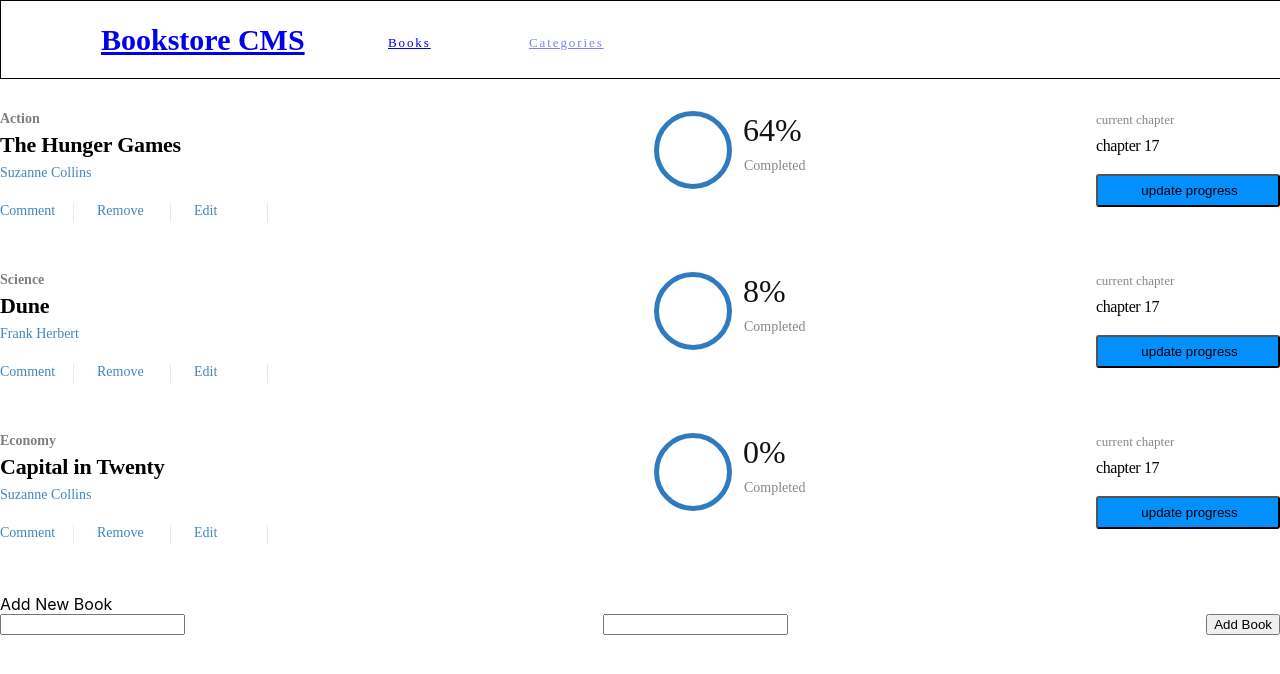
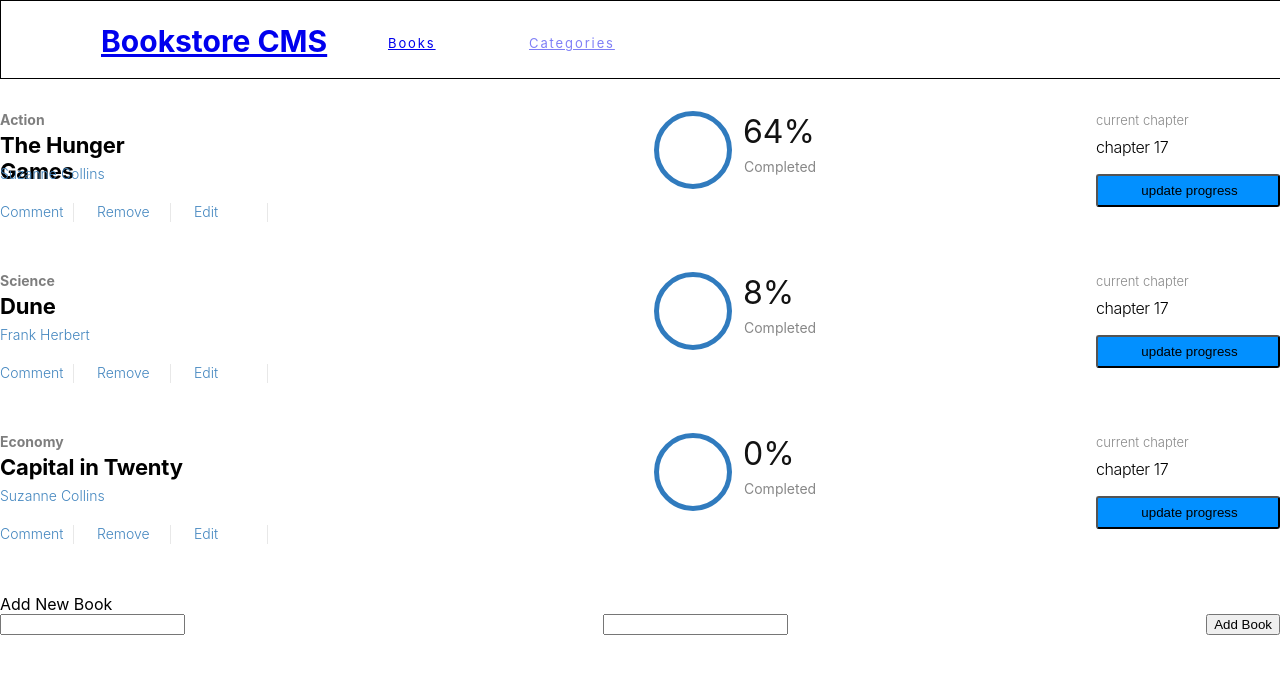
Before and after one commit to tonnytech/BookStore, a React (Create React App) app: page / in a window 1280 px wide. Shown: the top 674 px of the page. Built offline with nearby package versions, Linux system fonts and the light colour scheme.

Commit message:
removed stylelint errors

```diff
--- a/src/Components/Books.module.css
+++ b/src/Components/Books.module.css
@@ -9,7 +9,6 @@
   height: 1.125rem;
   margin: 0 2.438rem 0 0;
   opacity: 0.5;
-    font-family: Montserrat;
   font-size: 0.875rem;
   font-weight: bold;
   font-stretch: normal;
@@ -23,7 +22,6 @@
   width: 12.313rem;
   height: 1.813rem;
   margin: 0.188rem 20.188rem 0 0;
-    font-family: RobotoSlab;
   font-size: 1.375rem;
   font-weight: bold;
   font-stretch: normal;
@@ -37,7 +35,6 @@
   width: 6.688rem;
   height: 1.188rem;
   margin: 0.25rem 0 0;
-    font-family: RobotoSlab;
   font-size: 0.875rem;
   font-weight: 300;
   font-stretch: normal;
@@ -59,7 +56,6 @@
   width: 4.563rem;
   height: 1.188rem;
   margin: 0.188rem 0.938rem 0.125rem 0;
-    font-family: RobotoSlab;
   font-size: 0.875rem;
   font-weight: 300;
   font-stretch: normal;
@@ -87,6 +83,7 @@
   height: 4.25rem;
   border-style: solid;
   border-width: 5px;
+
   /* border-image-source: linear-gradient(to bottom, #307bbe, #379cf6); */
   border-radius: 50%;
   border-image-slice: 1;
@@ -96,7 +93,6 @@
   width: 4.25rem;
   height: 2.438rem;
   margin: 0.063rem 5.75rem 0 0.688rem;
-  font-family: Montserrat;
   font-size: 2rem;
   font-weight: normal;
   font-stretch: normal;
@@ -111,7 +107,6 @@
   height: 1.125rem;
   margin: 0.438rem 4.938rem 0.75rem 0.75rem;
   opacity: 0.5;
-    font-family: Montserrat;
   font-size: 0.875rem;
   font-weight: normal;
   font-stretch: normal;
@@ -126,7 +121,6 @@
   height: 1.125rem;
   margin: 0.063rem 3.625rem 0 3.688rem;
   opacity: 0.5;
-    font-family: RobotoSlab;
   font-size: 0.813rem;
   font-weight: 300;
   font-stretch: normal;
@@ -140,7 +134,6 @@
   width: 4.688rem;
   height: 1.313rem;
   margin: 0.438rem 6.813rem 0.25rem 3.688rem;
-    font-family: RobotoSlab;
   font-size: 1rem;
   font-weight: 300;
   font-stretch: normal;
--- a/src/Components/Menu.module.css
+++ b/src/Components/Menu.module.css
@@ -5,7 +5,7 @@
   border: 1px solid black;
   padding-left: 0.3rem;
   padding-right: 0.3rem;
-    background-color: #FFF;
+  background-color: #fff;
   width: 100%;
   flex-wrap: nowrap;
   margin-bottom: 2rem;
@@ -19,7 +19,6 @@
 }
 
 .BookstoreCMS {
-    font-family: Montserrat;
   font-weight: bold;
   font-stretch: normal;
   font-style: normal;
@@ -29,7 +28,6 @@
 }
 
 .Books {
-    font-family: Montserrat;
   font-weight: normal;
   font-stretch: normal;
   font-style: normal;
@@ -39,7 +37,6 @@
 
 .Categories {
   opacity: 0.5;
-  font-family: Montserrat;
   font-weight: normal;
   font-stretch: normal;
   font-style: normal;
@@ -94,6 +91,6 @@
     height: 2.813rem;
     margin: 0 0 0 41.5rem;
     padding: 0.875rem;
-        border: solid 1px var(--white);
+    border: solid 1px blue;
   }
 }
```
Lines whose indentation alone changed are shown as unchanged.
